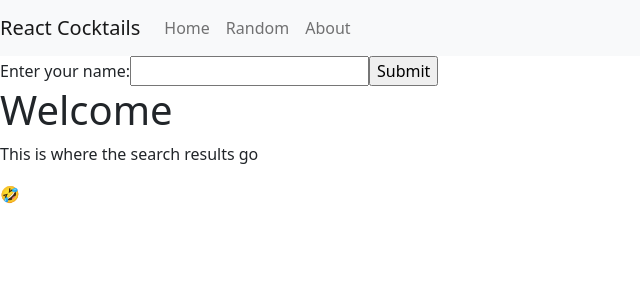
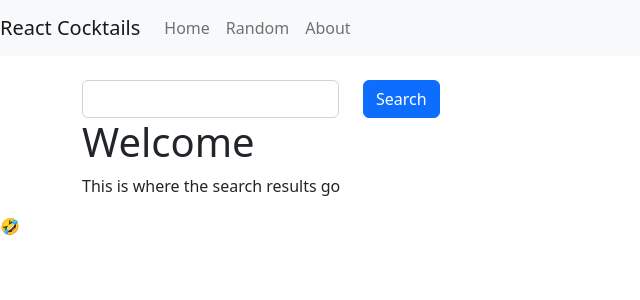
Before and after one commit to bdemetris/react-cocktails, a React (Create React App) app in the folder app/: page / in a window 1280 px wide. Shown: the top 300 px of the page, without its empty margins (0-640 px from the left). Built offline with nearby package versions, Linux system fonts and the light colour scheme.

Commit message:
bootstrap search

```diff
--- a/app/src/App.js
+++ b/app/src/App.js
@@ -1,5 +1,6 @@
 import './App.css';
 import { RouterProvider, createBrowserRouter } from 'react-router-dom'
+import { Container } from 'react-bootstrap';
 
 import 'bootstrap/dist/css/bootstrap.min.css'
 import 'bootstrap/dist/js/bootstrap.bundle.min';
@@ -31,8 +32,12 @@ function App() {
   return (
     <>
       <Navbar />
-      <Search />
-      <RouterProvider router={router} />
+      <div className="site-body">
+        <Container className="container-fluid mt-4">
+          <Search />
+          <RouterProvider router={router} />
+        </Container>
+      </div>
       <Footer />
     </>
   );
--- a/app/src/Components/Search.js
+++ b/app/src/Components/Search.js
@@ -1,4 +1,5 @@
 import { useState } from 'react';
+import { Form, Button, Col, Row } from 'react-bootstrap';
 
 function Search() {
     const [name, setName] = useState("");
@@ -10,14 +11,22 @@ function Search() {
 
     return (
         <form onSubmit={handleSubmit}>
-            <label>Enter your name:
-                <input
-                    type="text"
-                    value={name}
-                    onChange={(e) => setName(e.target.value)}
-                />
-            </label>
-            <input type="submit" />
+            <Row>
+                <Col xs="auto" >
+                    <Form.Group>
+                        <Form.Control
+                            type="text"
+                            value={name}
+                            onChange={(e) => setName(e.target.value)}
+                        />
+                    </Form.Group>
+                </Col>
+                <Col xs="auto" >
+                    <Button variant="primary" type="submit">
+                        Search
+                    </Button>
+                </Col>
+            </Row>
         </form>
     )
 }
--- a/app/src/Pages/Home.js
+++ b/app/src/Pages/Home.js
@@ -4,8 +4,8 @@ function Home() {
     return (
         <>
             <div className="serviceBox">
-                <h1>Welcome</h1>
-                <p>This is where the search results go</p>
+                    <h1>Welcome</h1>
+                    <p>This is where the search results go</p>
             </div>
         </>
     )
```
